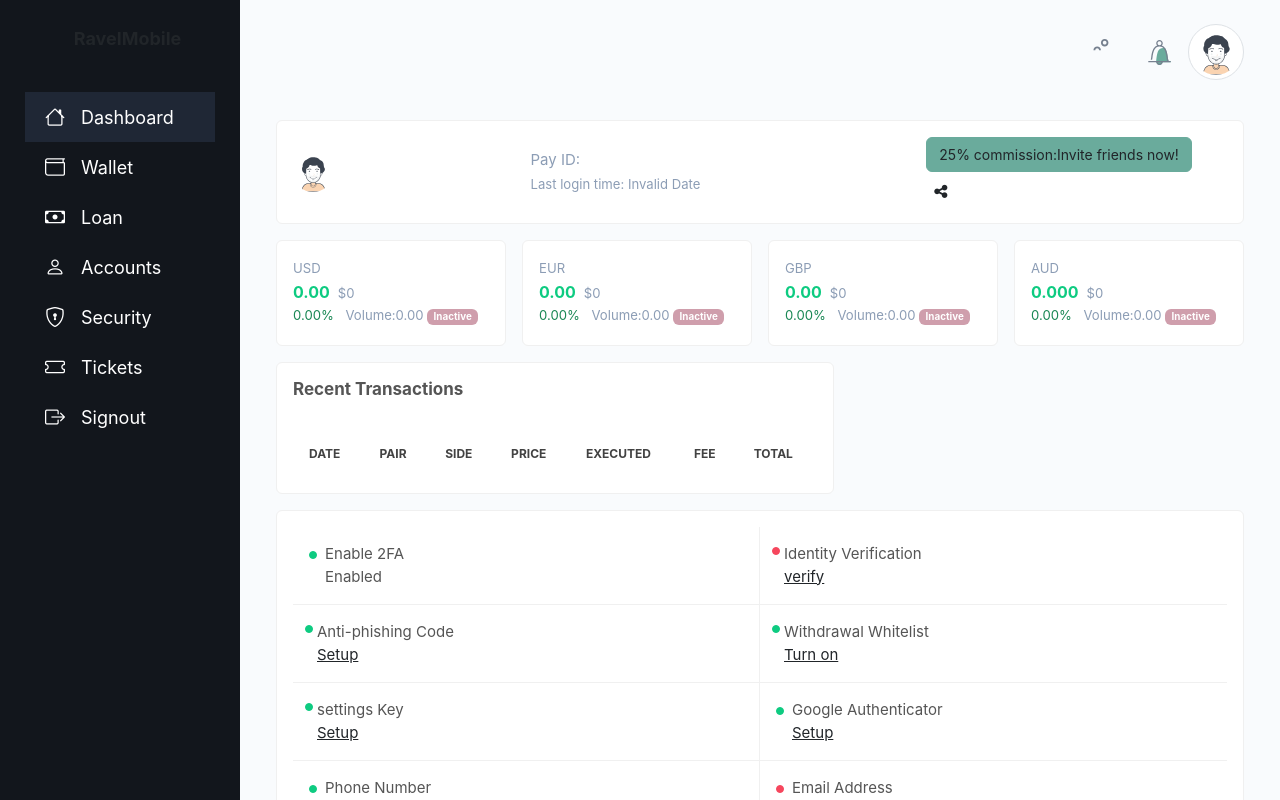
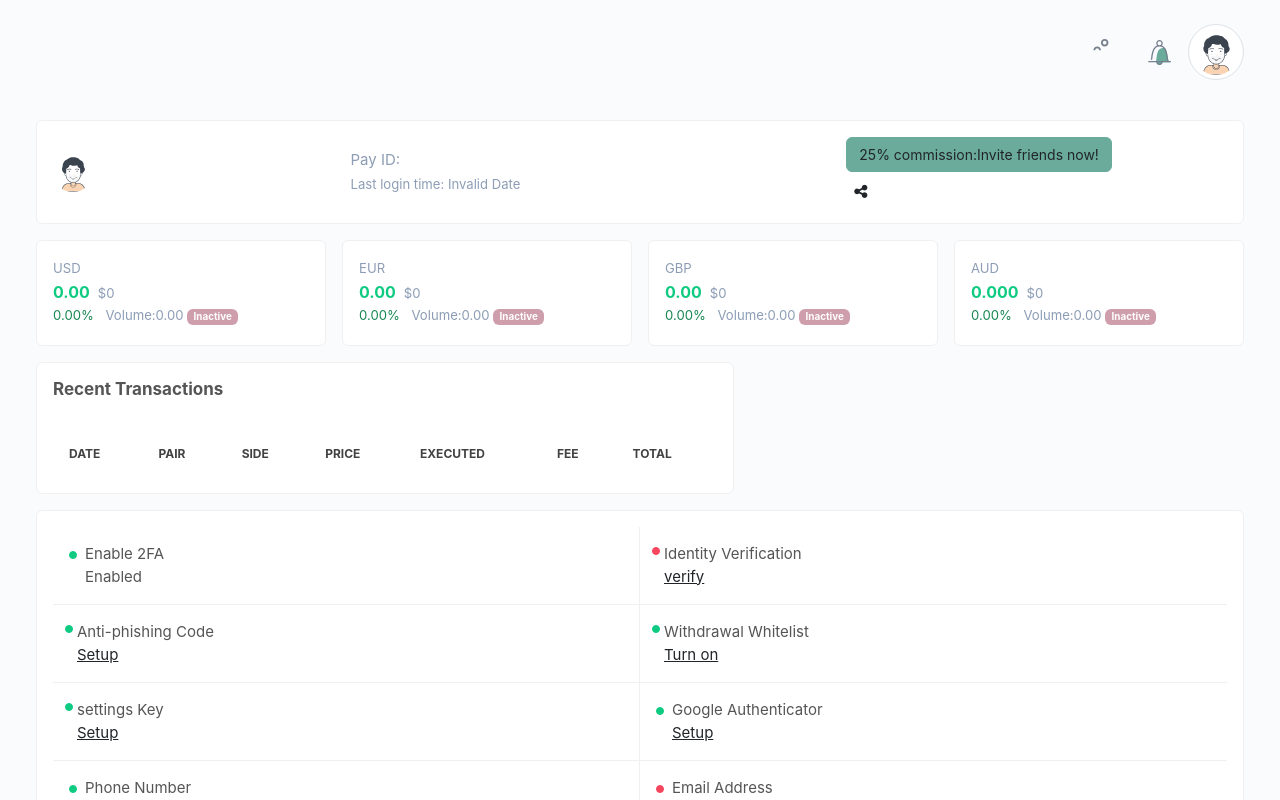
Before and after one commit to Robaa2168/ravel_clone, a React (Create React App) app: page / in a window 1280 px wide. Built offline with nearby package versions, Linux system fonts and the light colour scheme; sample sign-in values are in the browser's storage.

Commit message:
currency select

```diff
--- a/src/components/AppLayout.js
+++ b/src/components/AppLayout.js
@@ -18,6 +18,7 @@ import { useUser } from './context';
 import Header from './header';
 
 const AppLayout = () => {
+  const [isSidebarOpen, setIsSidebarOpen] = useState(false);
   const location = useLocation();
   const excludedRoutes = ['/login', '/signup', '/KYC', '/verify'];
   const { user } = useUser();
@@ -31,11 +32,18 @@ const AppLayout = () => {
     return null; // Or replace with a loading component if desired
   }
 
+
+
+  const toggleSidebar = () => {
+    setIsSidebarOpen(!isSidebarOpen);
+  };
+
   return (
-    <div id="cryptoon-layout" className="theme-tradewind">
-      {!excludedRoutes.includes(location.pathname) && <Sidebar />}
+
+       <div id="cryptoon-layout" className="theme-tradewind">
+      {!excludedRoutes.includes(location.pathname) && <Sidebar isOpen={isSidebarOpen} />}
       <div className="main px-lg-4 px-md-4">
-      {!excludedRoutes.includes(location.pathname) && <Header />}
+      {!excludedRoutes.includes(location.pathname) && <Header onToggleSidebar={toggleSidebar} />}
         <Routes>
           <Route path="*" element={<ProtectedRoute><Home /></ProtectedRoute>} />
           <Route path="/settings" element={<ProtectedRoute><Security /></ProtectedRoute>} />
--- a/src/components/header.js
+++ b/src/components/header.js
@@ -3,7 +3,7 @@ import { useUser } from "./context";
 import { Spinner } from "react-bootstrap"; // import Spinner component
 import { useNavigate, Link } from "react-router-dom";
 
-const Header = () => {
+const Header = ({ onToggleSidebar }) => {
   const navigate = useNavigate();
   const { user, logout } = useUser();
   const handleLogout = () => {
@@ -111,11 +111,12 @@ const Header = () => {
             </div>
 
           </div>
+
           {/* menu toggler */}
-          <button className="navbar-toggler p-0 border-0 menu-toggle order-3" type="button" data-bs-toggle="collapse" data-bs-target="#mainHeader">
+          <button  onClick={onToggleSidebar}  className="navbar-toggler p-0 border-0 menu-toggle order-3" type="button" data-bs-toggle="collapse" data-bs-target="#mainHeader">
             <span className="fa fa-bars" />
           </button>
-          {/* main menu Search*/}
+
           <div className="order-0 col-lg-4 col-md-4 col-sm-12 col-12 mb-3 mb-md-0 d-flex align-items-center">
             <a className="menu-toggle-option me-3 text-primary d-flex align-items-center" href="#" title="Menu Option">
 
--- a/src/components/sidebar.js
+++ b/src/components/sidebar.js
@@ -3,8 +3,9 @@ import { Link } from "react-router-dom";
 import { useNavigate } from "react-router-dom";
 import "./Sidebar.css";
 import { useUser } from "./context";
+import classNames from "classnames";
 
-const Sidebar = () => {
+const Sidebar = ({ isOpen }) => {
     const navigate = useNavigate();
     const { user, logout } = useUser();
     const handleLogout = () => {
@@ -13,8 +14,16 @@ const Sidebar = () => {
         navigate("/login");
       }, 50);
     };
+
+    const sidebarStyle = {
+        left: isOpen ? '0' : '-100%',
+        position: 'fixed',
+        transition: 'left 0.3s ease-in-out',
+      };
+
+
     return (
-        <div className="sidebar">
+        <div className="sidebar" style={sidebarStyle}>
           <div className="logo">
             <a href="/home" className="brand-icon">
               <span className="logo-text">RavelMobile</span>
```
